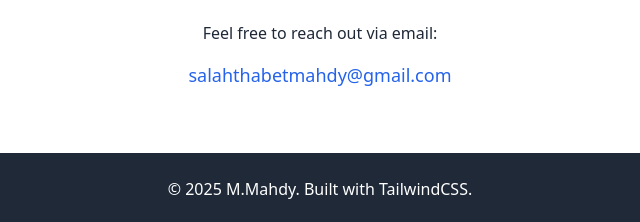
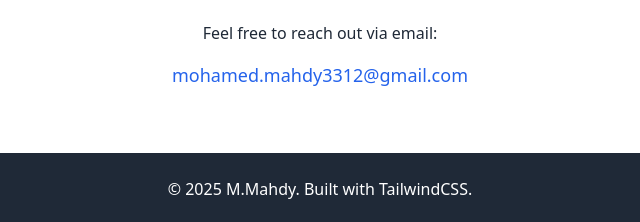
Before and after one commit to mahdyyy93/portfolio, a plain HTML site: page index.html in a window 1280 px wide. Shown: the part 1691-1913 px from the top of the page, 320-960 px from the left. Drawn offline with nearby package versions, Linux system fonts and the light colour scheme.

Commit message:
change email

```diff
--- a/index.html
+++ b/index.html
@@ -105,7 +105,7 @@
         <h2 class="text-3xl font-semibold mb-6">Get In Touch</h2>
         <p class="mb-4">Feel free to reach out via email:</p>
         <a href="mailto:salahthabetmahdy@gmail.com" class="text-blue-600 text-lg font-medium hover:underline">
-          salahthabetmahdy@gmail.com
+          mohamed.mahdy3312@gmail.com
         </a>
       </section>
 
```
